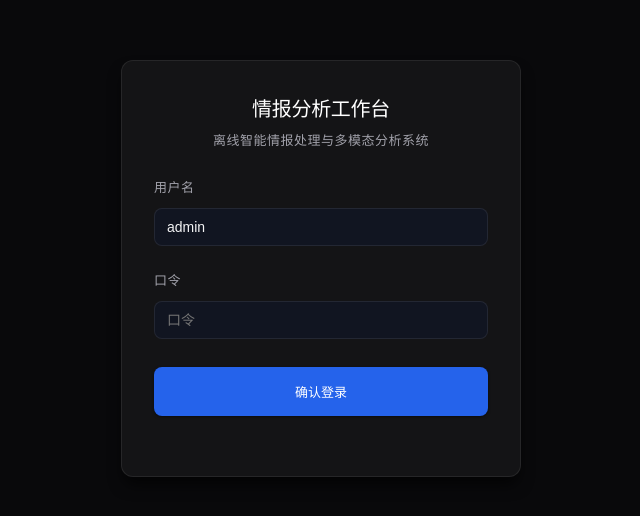
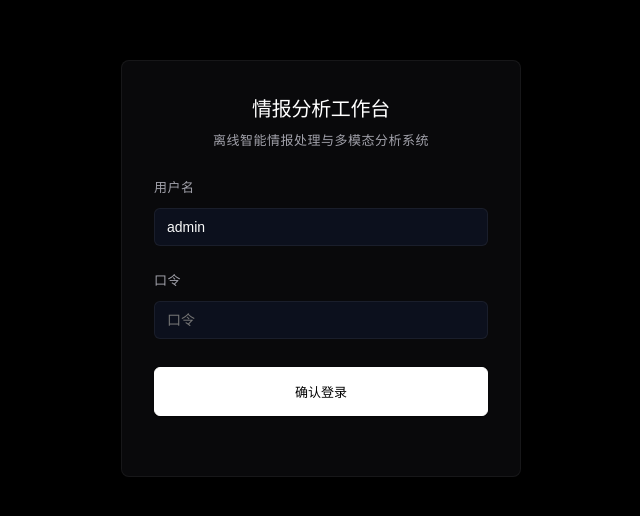
Before and after one commit to RustyPiano/intel-workbench, a React (Vite) app in the folder packages/web/: page /login in a window 1280 px wide. Shown: the part 132-648 px from the top of the page, without its empty margins (319-959 px from the left). Built offline with nearby package versions, Linux system fonts and the light colour scheme.

Commit message:
style(web): upgrade UI design aesthetics to Vercel/Linear-inspired premium grayscale dark mode, refactoring colors, button controls, and monochrome tag badges

```diff
--- a/packages/web/src/pages/CaseWorkbench/panels/InquiryPanel.tsx
+++ b/packages/web/src/pages/CaseWorkbench/panels/InquiryPanel.tsx
@@ -13,7 +13,6 @@ import {
   type ApiInquiry,
   type ApiInquiryStreamEvent,
   type ApiQuestionSuggestion,
-  type QuestionSuggestionCategory,
 } from "../../../api";
 import { useSession } from "../../../state/session";
 import { CitationChips } from "../components/CitationChips";
@@ -97,14 +96,6 @@ interface ToolTraceEntry {
   status: "running" | "ok" | "failed";
 }
 
-const QUESTION_CATEGORY_LABELS: Record<QuestionSuggestionCategory, string> = {
-  basic: "基础",
-  timeline: "时间线",
-  relationship: "关联关系",
-  contradiction: "矛盾核实",
-  verification: "待核实",
-  analysis: "深度分析",
-};
 
 type SuggestionMode = "rule" | "llm";
 
@@ -170,7 +161,7 @@ function QuestionSuggestionCards({
             onClick={() => onPick(s.question)}
           >
             <span className={`category-tag category-tag--${s.category}`}>
-              {QUESTION_CATEGORY_LABELS[s.category]}
+              {s.category.toUpperCase()}
             </span>
             <div className="chat-suggestion-card__question">{s.question}</div>
           </button>
@@ -396,8 +387,8 @@ export function InquiryPanel() {
     <div className="inquiry-layout">
       <div className="chat-header">
         <div>
-          <strong>溯源问答</strong>
-          <span>AI 每次只读取当前问题和专题素材；上方记录仅用于回看。</span>
+          <strong>补充核验</strong>
+          <span>AI 每次只读取当前问题和专题素材；答案需先转入核验池并人工核准后，才可用于报告。</span>
         </div>
         <button type="button" className="btn btn--ghost btn--sm" onClick={handleClearHistory} disabled={busy || history.length === 0}>
           清空记录
@@ -406,7 +397,7 @@ export function InquiryPanel() {
       <div className="chat-messages">
         {history.length === 0 && !busy && !liveQuestion ? (
           <div style={{ color: "var(--text-dim)", fontSize: "13px", lineHeight: "1.7", padding: "8px" }}>
-            向 AI 提问本专题已加工素材中的关联线索。每条结论都会绑定到素材出处；无支撑时系统回「现有材料不足以判断」，不臆造。
+            向 AI 提问本专题已加工素材中的关联线索。每条答案都会绑定到素材出处；无支撑时系统回「现有材料不足以判断」，不臆造。
           </div>
         ) : null}
         {history.map((inq) => (
--- a/packages/web/src/styles.css
+++ b/packages/web/src/styles.css
@@ -1,45 +1,45 @@
 /* 情报分析工作台 — Premium M0 Redesign UI Styling. All local styles. */
 
 :root {
-  --bg: #09090b;
-  --bg-sidebar: #0d0d10;
-  --bg-panel: #141416;
-  --bg-card: #18181b;
-  --bg-elev: #202024;
+  --bg: #000000;              /* Vercel 纯黑背景 */
+  --bg-sidebar: #09090b;      /* 深灰侧边栏 */
+  --bg-panel: #09090b;        /* 面板深灰背景 */
+  --bg-card: #09090b;         /* 卡片背景 */
+  --bg-elev: #18181b;         /* 弹出/悬浮层背景 */
   --bg-hover: rgba(255, 255, 255, 0.04);
 
-  --border: rgba(255, 255, 255, 0.08);
-  --border-active: #3b82f6;
-
-  --text: #f4f4f5;
+  --border: rgba(255, 255, 255, 0.06);    /* 极细半透明边框 */
+  --border-active: #ffffff;               /* 活动状态变白 */
+
+  --text: #fafafa;            /* 纯白主字 */
   --text-dim: #a1a1aa;
-  --text-muted: #94a3b8;
-
-  --accent: #2563eb;
-  --accent-light: #3b82f6;
-  --accent-glow: rgba(59, 130, 246, 0.06);
+  --text-muted: #71717a;      /* 变暗的次要文字 */
+
+  --accent: #ffffff;          /* 强调色统一为纯白 */
+  --accent-light: #ffffff;
+  --accent-glow: rgba(255, 255, 255, 0.02);
 
   --warn: #d97706;
   --warn-light: #f59e0b;
-  --warn-glow: rgba(245, 158, 11, 0.06);
+  --warn-glow: rgba(245, 158, 11, 0.02);
 
   --danger: #dc2626;
   --danger-light: #ef4444;
-  --danger-glow: rgba(239, 68, 68, 0.06);
+  --danger-glow: rgba(239, 68, 68, 0.02);
 
   --ok: #059669;
   --ok-light: #10b981;
-  --ok-glow: rgba(16, 185, 129, 0.06);
+  --ok-glow: rgba(16, 185, 129, 0.02);
 
   --radius-sm: 4px;
-  --radius: 8px;
-  --radius-lg: 12px;
-
-  --shadow: 0 1px 3px 0 rgba(0, 0, 0, 0.5);
-  --shadow-lg: 0 10px 15px -3px rgba(0, 0, 0, 0.7);
+  --radius: 6px;              /* 收敛的几何圆角 */
+  --radius-lg: 8px;
+
+  --shadow: 0 1px 2px 0 rgba(0, 0, 0, 0.5); /* 扁平微投影 */
+  --shadow-lg: 0 8px 16px -4px rgba(0, 0, 0, 0.8);
   --shadow-glow: none;
 
-  --transition: all 0.15s ease-out;
+  --transition: all 0.1s ease-out;  /* 灵敏的交互过渡 */
   font-synthesis: none;
 }
 
@@ -79,8 +79,8 @@ body {
   overflow: hidden;
   background-color: var(--bg);
   background-image:
-    linear-gradient(rgba(255, 255, 255, 0.012) 1px, transparent 1px),
-    linear-gradient(90deg, rgba(255, 255, 255, 0.012) 1px, transparent 1px);
+    linear-gradient(rgba(255, 255, 255, 0.01) 1px, transparent 1px),
+    linear-gradient(90deg, rgba(255, 255, 255, 0.01) 1px, transparent 1px);
   background-size: 24px 24px;
 }
 
@@ -95,12 +95,12 @@ a {
   align-items: center;
   justify-content: center;
   gap: 8px;
-  padding: 8px 16px;
+  padding: 8px 14px;
   font-size: 13px;
   font-weight: 500;
   border: 1px solid var(--border);
   border-radius: var(--radius);
-  background: var(--bg-elev);
+  background: rgba(255, 255, 255, 0.03);
   color: var(--text);
   cursor: pointer;
   transition: var(--transition);
@@ -108,35 +108,35 @@ a {
   white-space: nowrap;
 }
 .btn:hover:not(:disabled) {
-  border-color: var(--accent-light);
-  background: var(--bg-hover);
+  border-color: rgba(255, 255, 255, 0.2);
+  background: rgba(255, 255, 255, 0.06);
   color: #fff;
-  box-shadow: 0 0 8px rgba(59, 130, 246, 0.2);
 }
 .btn:active:not(:disabled) {
-  transform: translateY(1px) scale(0.98);
+  background: rgba(255, 255, 255, 0.08);
 }
 .btn:disabled {
-  opacity: 0.4;
+  opacity: 0.3;
   cursor: not-allowed;
 }
 .btn--primary {
-  background: var(--accent);
-  border-color: transparent;
-  color: #fff;
+  background: #ffffff;
+  border-color: #ffffff;
+  color: #000000;
+  font-weight: 600;
 }
 .btn--primary:hover:not(:disabled) {
-  background: var(--accent-light);
-  box-shadow: 0 0 12px rgba(59, 130, 246, 0.35);
+  background: rgba(255, 255, 255, 0.9);
+  border-color: rgba(255, 255, 255, 0.9);
 }
 .btn--danger {
   background: var(--danger);
-  border-color: transparent;
+  border-color: var(--danger);
   color: #fff;
 }
 .btn--danger:hover:not(:disabled) {
   background: var(--danger-light);
-  box-shadow: 0 0 12px rgba(239, 68, 68, 0.35);
+  border-color: var(--danger-light);
 }
 .btn--ghost {
   background: transparent;
@@ -144,7 +144,7 @@ a {
   box-shadow: none;
 }
 .btn--ghost:hover {
-  background: var(--bg-hover);
+  background: rgba(255, 255, 255, 0.04);
   color: #fff;
   box-shadow: none;
 }
@@ -2329,13 +2329,13 @@ a {
   line-height: 1.6;
 }
 .chat-bubble--user .chat-content {
-  background: rgba(59, 130, 246, 0.12);
-  border-color: rgba(59, 130, 246, 0.35);
-  color: #fff;
+  background: #18181b;                 /* Vercel dark gray */
+  border-color: rgba(255, 255, 255, 0.08);
+  color: #ffffff;
 }
 .chat-bubble--ai .chat-content {
-  background: var(--bg-card);
-  border-color: var(--border);
+  background: #09090b;                 /* Vercel panel gray */
+  border-color: rgba(255, 255, 255, 0.04);
 }
 .chat-bubble--ai .chat-content p {
   margin-bottom: 8px;
@@ -2474,7 +2474,7 @@ a {
   gap: 8px;
   padding: 12px 24px;
   border-top: 1px solid var(--border);
-  background: rgba(16, 24, 40, 0.2);
+  background: rgba(255, 255, 255, 0.01);
 }
 .chat-suggestions-header {
   display: flex;
@@ -2492,26 +2492,25 @@ a {
 }
 .suggestion-mode-toggle {
   display: inline-flex;
-  background: rgba(15, 23, 42, 0.5);
-  border: 1px solid var(--border);
-  border-radius: 6px;
+  background: #000000;
+  border: 1px solid var(--border);
+  border-radius: 5px;
   padding: 2px;
 }
 .suggestion-toggle-btn {
-  padding: 4px 10px;
-  border-radius: 4px;
+  padding: 4px 8px;
+  border-radius: 3px;
   border: none;
   background: transparent;
-  color: var(--text-muted);
+  color: var(--text-dim);
   font-size: 11px;
   font-weight: 500;
   cursor: pointer;
   transition: var(--transition);
 }
 .suggestion-toggle-btn.active {
-  background: var(--bg-elev);
-  color: #fff;
-  box-shadow: 0 1px 3px rgba(0, 0, 0, 0.2);
+  background: #18181b;
+  color: #ffffff;
 }
 .suggestion-toggle-btn:hover:not(.active) {
   color: var(--text);
@@ -2554,9 +2553,9 @@ a {
   align-items: flex-start;
   gap: 6px;
   padding: 10px 12px;
-  border-radius: 8px;
-  border: 1px solid var(--border);
-  background: rgba(255, 255, 255, 0.02);
+  border-radius: 6px;
+  border: 1px solid var(--border);
+  background: rgba(255, 255, 255, 0.01);
   color: var(--text);
   font-size: 12px;
   text-align: left;
@@ -2564,9 +2563,8 @@ a {
   transition: var(--transition);
 }
 .chat-suggestion-card:hover:not(:disabled) {
-  border-color: var(--accent-light);
-  background: rgba(59, 130, 246, 0.05);
-  transform: translateY(-1px);
+  border-color: rgba(255, 255, 255, 0.2);
+  background: rgba(255, 255, 255, 0.03);
 }
 .chat-suggestion-card:disabled {
   opacity: 0.5;
@@ -2583,18 +2581,27 @@ a {
   height: 34px;
 }
 .category-tag {
+  font-family: monospace;
   font-size: 10px;
-  font-weight: 600;
-  padding: 2px 6px;
-  border-radius: 4px;
+  font-weight: 500;
+  padding: 1px 5px;
+  border-radius: 3px;
   text-transform: uppercase;
-}
-.category-tag--basic { background: rgba(59, 130, 246, 0.15); color: #60a5fa; border: 1px solid rgba(59, 130, 246, 0.2); }
-.category-tag--timeline { background: rgba(168, 85, 247, 0.15); color: #c084fc; border: 1px solid rgba(168, 85, 247, 0.2); }
-.category-tag--relationship { background: rgba(236, 72, 153, 0.15); color: #f472b6; border: 1px solid rgba(236, 72, 153, 0.2); }
-.category-tag--contradiction { background: rgba(239, 68, 68, 0.15); color: #f87171; border: 1px solid rgba(239, 68, 68, 0.2); }
-.category-tag--verification { background: rgba(245, 158, 11, 0.15); color: #fbbf24; border: 1px solid rgba(245, 158, 11, 0.2); }
-.category-tag--analysis { background: rgba(16, 185, 129, 0.15); color: #34d399; border: 1px solid rgba(16, 185, 129, 0.2); }
+  letter-spacing: 0.02em;
+  background: rgba(255, 255, 255, 0.04);
+  color: var(--text-dim);
+  border: 1px solid rgba(255, 255, 255, 0.06);
+}
+.category-tag--basic,
+.category-tag--timeline,
+.category-tag--relationship,
+.category-tag--contradiction,
+.category-tag--verification,
+.category-tag--analysis {
+  background: rgba(255, 255, 255, 0.03);
+  color: var(--text-dim);
+  border-color: rgba(255, 255, 255, 0.05);
+}
 
 /* 4.2 Chat Input Area Redesign */
 .chat-input-area-new {
@@ -2607,14 +2614,13 @@ a {
   flex-direction: column;
   border: 1px solid var(--border);
   border-radius: var(--radius-lg);
-  background: rgba(15, 23, 42, 0.4);
+  background: rgba(255, 255, 255, 0.01);
   padding: 8px 12px;
   transition: var(--transition);
 }
 .chat-input-box:focus-within {
-  border-color: var(--accent-light);
-  box-shadow: 0 0 0 2px var(--accent-glow);
-  background: rgba(15, 23, 42, 0.6);
+  border-color: rgba(255, 255, 255, 0.2);
+  background: rgba(255, 255, 255, 0.02);
 }
 .chat-input-field {
   width: 100%;
@@ -2662,15 +2668,15 @@ a {
   transition: var(--transition);
 }
 .deep-analysis-label input[type="checkbox"]:checked + .deep-analysis-checkbox-custom {
-  background: var(--accent-light);
-  border-color: var(--accent-light);
+  background: var(--border-active);
+  border-color: var(--border-active);
 }
 .deep-analysis-label input[type="checkbox"]:checked + .deep-analysis-checkbox-custom::after {
   content: "";
   width: 6px;
   height: 3px;
-  border-left: 1.5px solid #fff;
-  border-bottom: 1.5px solid #fff;
+  border-left: 1.5px solid #000;
+  border-bottom: 1.5px solid #000;
   transform: rotate(-45deg) translate(0.5px, -0.5px);
 }
 .btn-send-message {
@@ -2678,8 +2684,8 @@ a {
   height: 28px;
   border-radius: 6px;
   border: none;
-  background: var(--accent);
-  color: #fff;
+  background: #ffffff;
+  color: #000000;
   display: flex;
   align-items: center;
   justify-content: center;
@@ -2687,7 +2693,7 @@ a {
   transition: var(--transition);
 }
 .btn-send-message:hover:not(:disabled) {
-  background: var(--accent-light);
+  background: rgba(255, 255, 255, 0.9);
 }
 .btn-send-message:disabled {
   background: rgba(255, 255, 255, 0.05);
```
